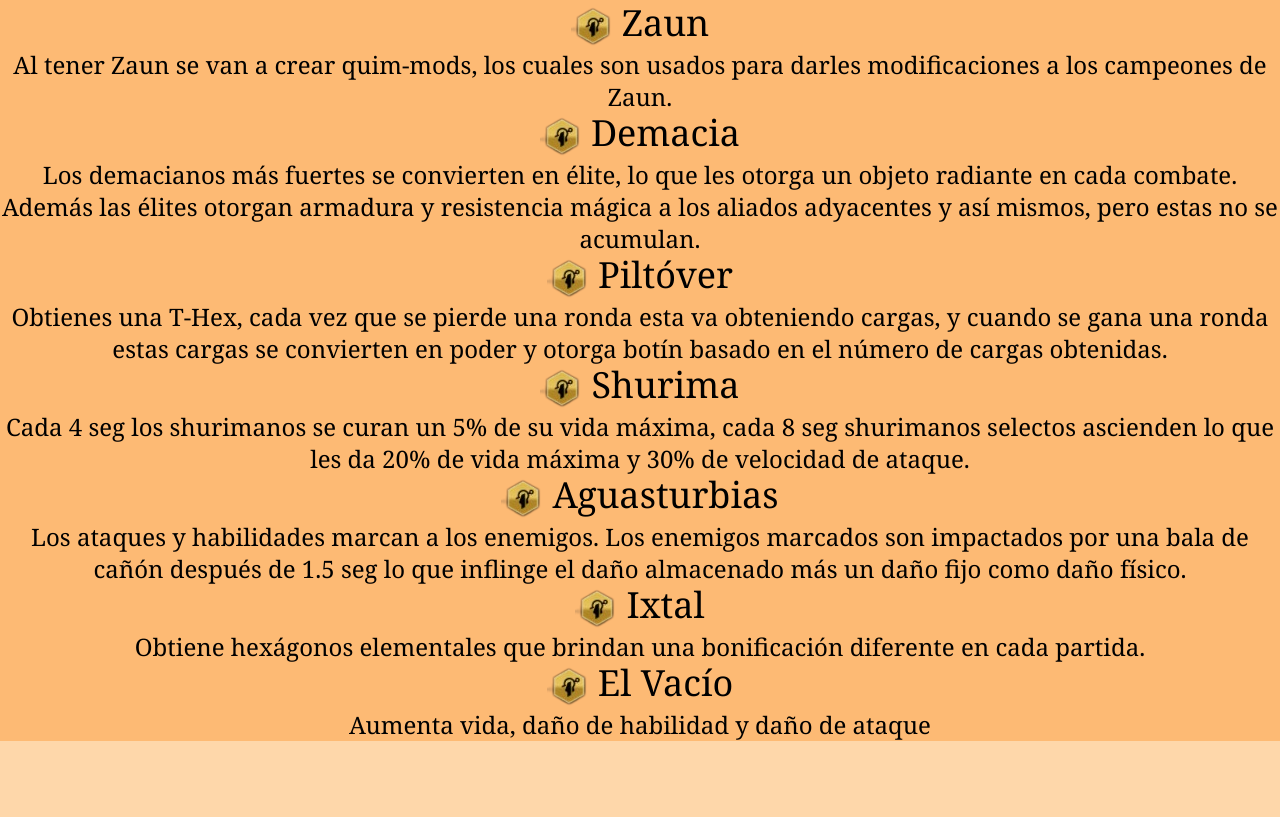
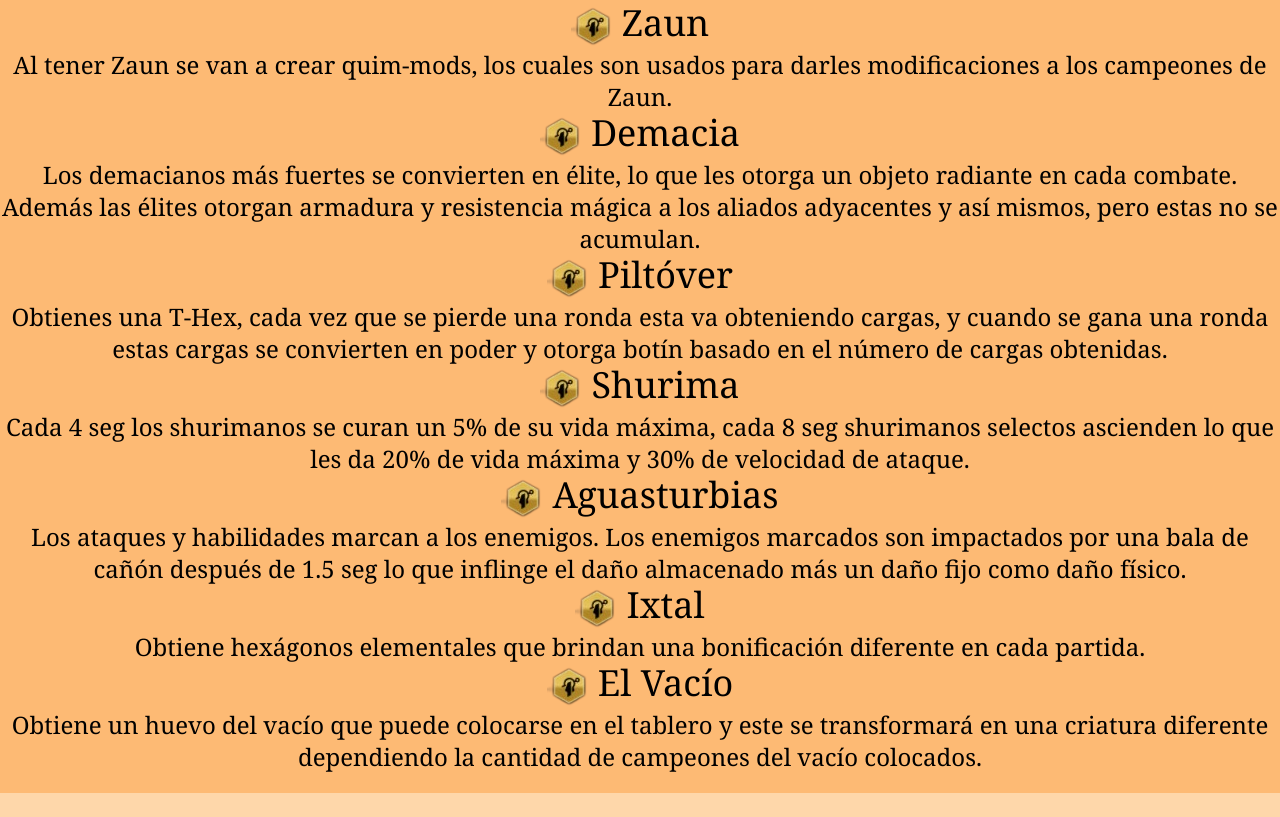
Before and after one commit to SheilaRopero/paginaNovio, a website: page src/rasgos.html in a window 1280 px wide. Shown: the part 786-1603 px from the top of the page. Before the commit the page ends 1527 px from the top, so only its background shows below. Drawn offline with nearby package versions, Linux system fonts and the light colour scheme; files that its build step writes are made by us from their sources.

Commit message:
Avances rasgos

```diff
--- a/src/rasgos.html
+++ b/src/rasgos.html
@@ -54,7 +54,7 @@
     <div class="bg-gradient-to-r from-purple-500 to-purple-300 font-serif text-7xl text-center p-4 rounded-full m-3 ">
         <p>Rasgos Set 9.5</p>
     </div>
-    <div class="text-center text-4xl bg-orange-300 font-serif">
+    <div class="text-center text-4xl bg-orange-300 font-serif pb-5 mb-6">
         <div>
             <div class="flex space-x-2 justify-center">
                 <img src="img/bastion-removebg-preview.png" alt="ícono bastión" class="inline-block">
@@ -138,21 +138,24 @@
                 <p>Aguasturbias</p>
             </div>
             <p class="text-2xl">Los ataques y habilidades marcan a los enemigos. Los enemigos marcados son impactados
-                por una bala de cañón después de 1.5 seg lo que inflinge el daño almacenado más un daño fijo como daño físico.</p>
+                por una bala de cañón después de 1.5 seg lo que inflinge el daño almacenado más un daño fijo como daño
+                físico.</p>
         </div>
         <div>
             <div class="flex space-x-2 justify-center">
                 <img src="img/targon-removebg-preview.png" alt="ícono ixtal" class="inline-block">
                 <p>Ixtal</p>
             </div>
-            <p class="text-2xl">Obtiene hexágonos elementales que brindan una bonificación diferente en cada partida.</p>
+            <p class="text-2xl">Obtiene hexágonos elementales que brindan una bonificación diferente en cada partida.
+            </p>
         </div>
         <div>
             <div class="flex space-x-2 justify-center">
                 <img src="img/targon-removebg-preview.png" alt="ícono el vacío" class="inline-block">
                 <p>El Vacío</p>
             </div>
-            <p class="text-2xl">Aumenta vida, daño de habilidad y daño de ataque</p>
+            <p class="text-2xl">Obtiene un huevo del vacío que puede colocarse en el tablero y este se transformará en
+                una criatura diferente dependiendo la cantidad de campeones del vacío colocados.</p>
         </div>
     </div>
 </body>
```
